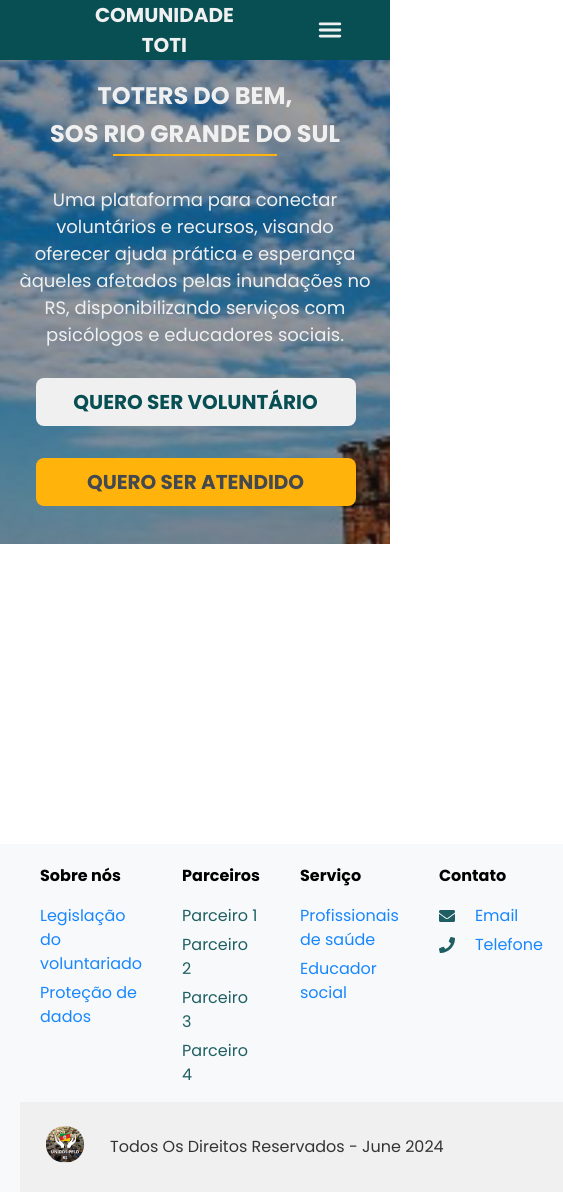
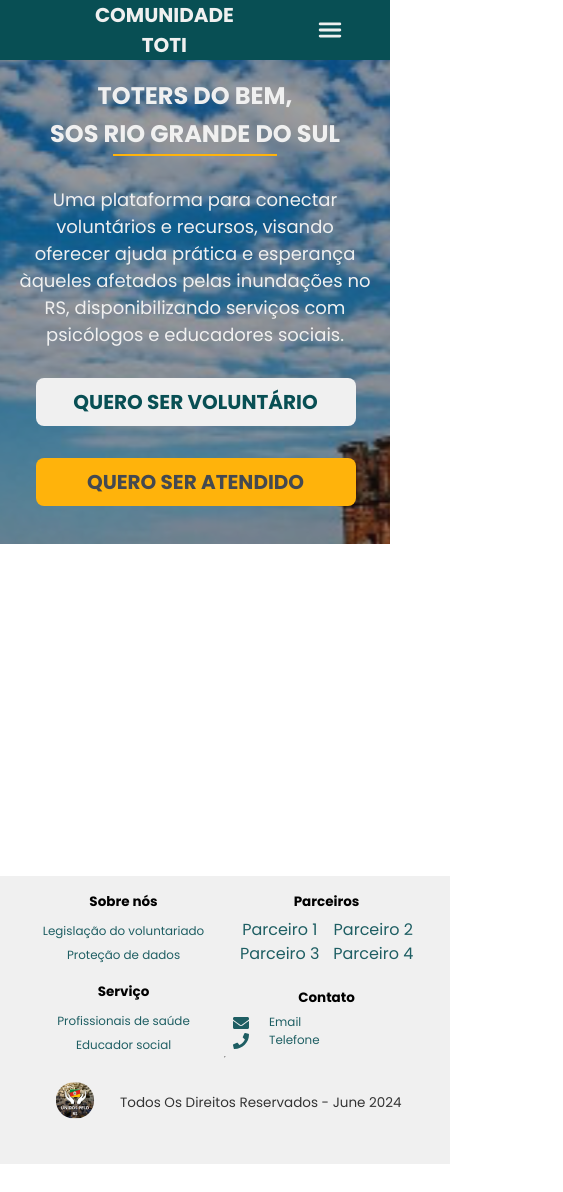
Before and after one commit to Dart1516/proyecto-toti-rs, a React (Create React App) app: page /Principal in a window 390 px wide. Shown: the whole page, 563 px wide, since content can reach past the window. After the commit the page ends 1164 px from the top, so only its background shows below. Built offline with nearby package versions, Linux system fonts and the light colour scheme.

Commit message:
adicioonando responsividade ao footer

```diff
--- a/src/Components/Footer.js
+++ b/src/Components/Footer.js
@@ -21,7 +21,7 @@ function Footer() {
         </div>
         <div className="footer-column">
           <h4>Parceiros</h4>
-          <ul>
+          <ul className="parceiros">
             <li>Parceiro 1</li>
             <li>Parceiro 2</li>
             <li>Parceiro 3</li>
@@ -49,12 +49,12 @@ function Footer() {
       </ul>
         </div>
       </div>
-      <div className="footer-bottom">
+     <hr></hr>
         <div className="footer-logo-container">
           <img src={ToterDoBem} alt="Toters do bem Logo" className="footer-logo" />
           <p>Todos os direitos reservados - {currentMonth} {currentYear}</p>
         </div>
-      </div>
+
     </div>
   );
 }
--- a/src/Pages/SobreNos.js
+++ b/src/Pages/SobreNos.js
@@ -49,7 +49,6 @@ const About = () => {
     alignItems: "center",
     borderRadius: "2%",
     display: "flex",
-    height: "auto",
   }));
   const Styledbutton = styled("a")(() => ({
     alignItems: "center",
@@ -110,8 +109,9 @@ const About = () => {
           {/* conteudo da segunda div -------------------------------------- */}
           <div className="grid-container-main reverse">
             {/* img da segunda div--------------------- */}
-            <div className="img-main">
+            <div className="img-main-center">
               <StyledImg src={imgComunidade} />
+              <span>As Toters Marianela Arana & Mayfer Ramirez, vomo voluntarias no RS</span>
             </div>
             <div className="text-main">
               <Typography variant="h4" color="black" fontWeight={700}>
--- a/src/assets/styles/Footer.css
+++ b/src/assets/styles/Footer.css
@@ -1,24 +1,34 @@
 .footer-container {
-    background-color: #f8f9fa;
+    background-color: var(--color4);
     padding: 20px 0 0 20px;
-    text-align: start;
+    width: 100%;
+    min-width: 100vw;
+    height: auto;
+    max-height: 14rem;
+    display: flex;
+    flex-direction: column;
+    justify-content: center;
+    align-items: center;
+    margin-top: 2rem;
   }
 
-  .footer-columns {
-    display: flex;
-    justify-content: space-around;
-    padding-bottom: 10px;
+  .footer-columns{
+   display: grid;
+   grid-template-columns: 1fr 1fr 1fr 1fr;
+   align-items: center;
+   height: 95%;
+   gap: 1rem;
+   width: 100%;
   }
 
   .footer-column {
     flex: 1;
-    padding: 0 20px;
   }
 
   .footer-column h4 {
-    margin-bottom: 10px;
     font-weight: 700;
     color: black;
+    font-size: clamp(0.4em, 0.6em + 1vw, 1.2em);
   }
 
   .footer-column ul {
@@ -26,15 +36,18 @@
     padding: 0;
     opacity: 0.9;
   }
-
+  .parceiros{
+    display: grid;
+    grid-template-columns: 1fr 1fr;
+  }
   .footer-column li {
-    margin-bottom: 5px;
     color: var(--color1);
   }
 
   .footer-column a {
     text-decoration: none;
-    color: #007bff;
+    color: var(--color1);
+    font-size: clamp(0.3em, 0.5em + 1vw, 1em);
   }
 
   .footer-column a:hover {
@@ -47,26 +60,42 @@
     align-items: center;
   }
 
-  .footer-bottom {
-    display: flex;
-    flex-direction: column;
-    align-items: center;
-  }
+
 
   .footer-logo-container {
     display: flex;
     flex-direction: row;
     align-items: center;
     width: 100%;
-    background-color: var(--color4);
+    min-width: 100vw;
+    height: 5%;
   }
 
   .footer-logo-container p {
     text-transform: capitalize;
     opacity: 0.9;
+    font-size: clamp(0.4em, 0.6em + 1vw, 1em);
   }
 
   .footer-logo {
     width: 90px;
     border-radius: 50%;
+    object-fit: cover;
   }
+
+    @media (max-width: 600px) {
+      .footer-container {
+        background-color: var(--color4);
+        padding: 20px 30px;
+        width: 100%;
+        min-width: 100vw;
+        height: auto;
+        max-height: 18rem;
+      }
+      .footer-columns {
+        display: grid;
+        grid-template-columns: 1fr 1fr ;
+        align-items: center;
+
+       }
+    }
--- a/src/assets/styles/sobrenos.css
+++ b/src/assets/styles/sobrenos.css
@@ -1,5 +1,5 @@
 #about{
-    height: 100%;
+    height: auto;
     width: 100vw;
     margin-top: 10rem;
     gap: 2rem;
@@ -12,6 +12,7 @@
     margin:2rem 0;
     width: 100%;
     gap: 2rem;
+    height: auto;
 }
 .text-main{
     display:flex;
@@ -27,13 +28,30 @@
     text-align: start;
     width: 50%;
 }
-.img-main{
-    display:flex;
-              justify-content:center;
-              align-items:center;
-              width: 50%;
-              height: 100%;
-}
+.img-main {
+    width: 50%;
+    height: 100%;
+    max-height: 520px;
+  }
+  .img-main > img {
+    width: 100%;
+    height: 100%;
+    max-height: 400px;
+
+  }
+  .img-main-center {
+    width: 50%;
+    height: 100%;
+    max-height: 500px;
+    align-items: center;
+  }
+  .img-main-center > img {
+    width: 100%;
+    height: 100%;
+    max-height: 450px;
+    height: 430px;
+    margin-bottom: 1rem;
+  }
 .hr{
     border: 0;
     margin: 0;
@@ -72,7 +90,17 @@
 .button-cards{
     display: none;
 }
- @media only screen and (max-width: 900px) {
+
+@media only screen and (max-width: 1070px) {
+  .img-main-center > img {
+    width: 100%;
+    height: 100%;
+    max-height: 440px;
+    height: 440px;
+    object-fit: contain;
+  }
+}
+ @media only screen and (max-width: 910px) {
     #about{
         margin-top: 6rem;
         gap: 2rem;
@@ -80,7 +108,6 @@
         align-items: center;
         display: flex;
         flex-direction: column;
-        margin-left: 2rem;
     }
     .grid-container-main{
         justify-content:center;
@@ -116,7 +143,6 @@
         align-items: center;
         display: flex;
         flex-direction: column;
-        margin-left: 2rem;
         width: 100%;
     }
       #grid-container-cards{
```
Also changed, not shown: src/assets/styles/SejaVoluntario.css (line endings or trailing spaces).
